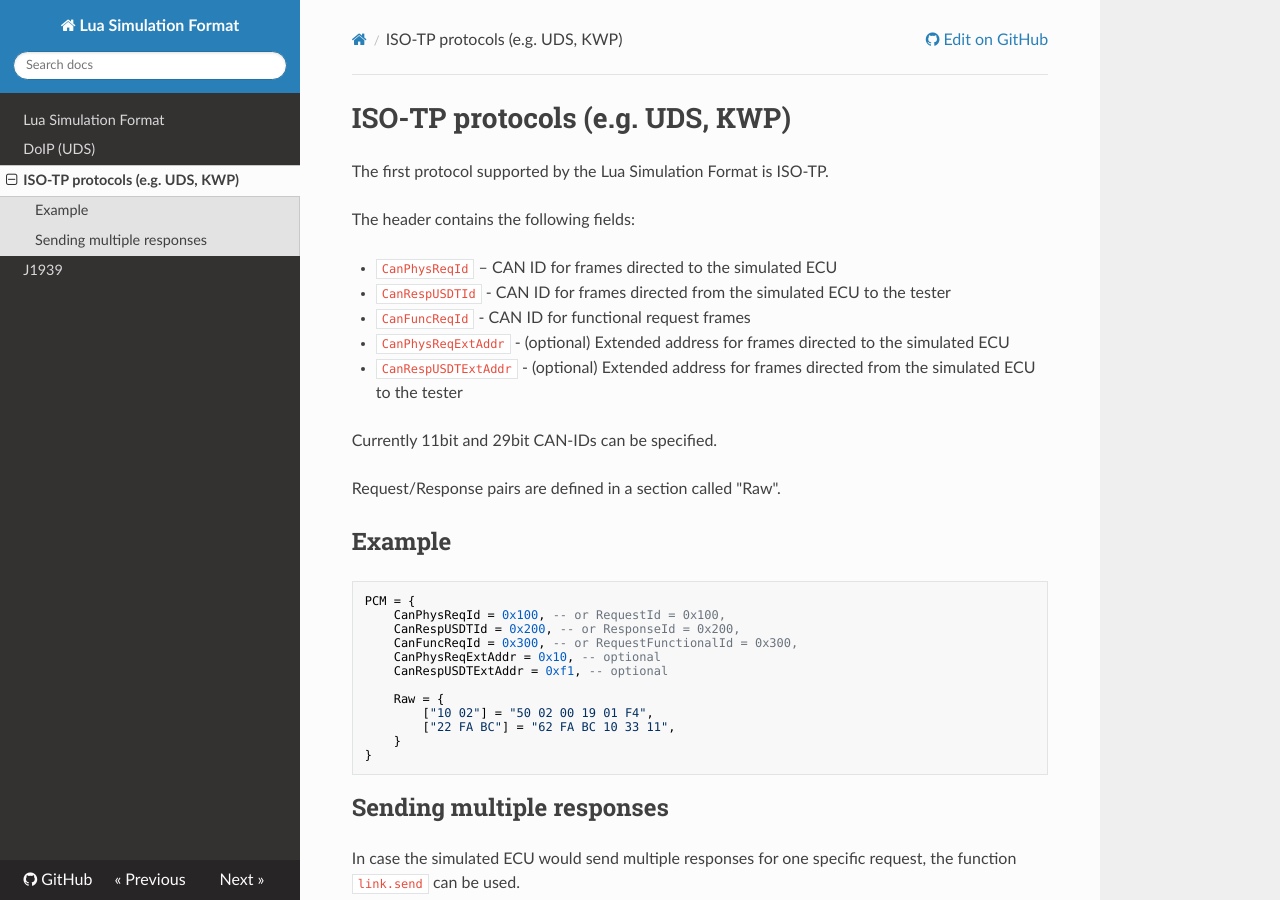
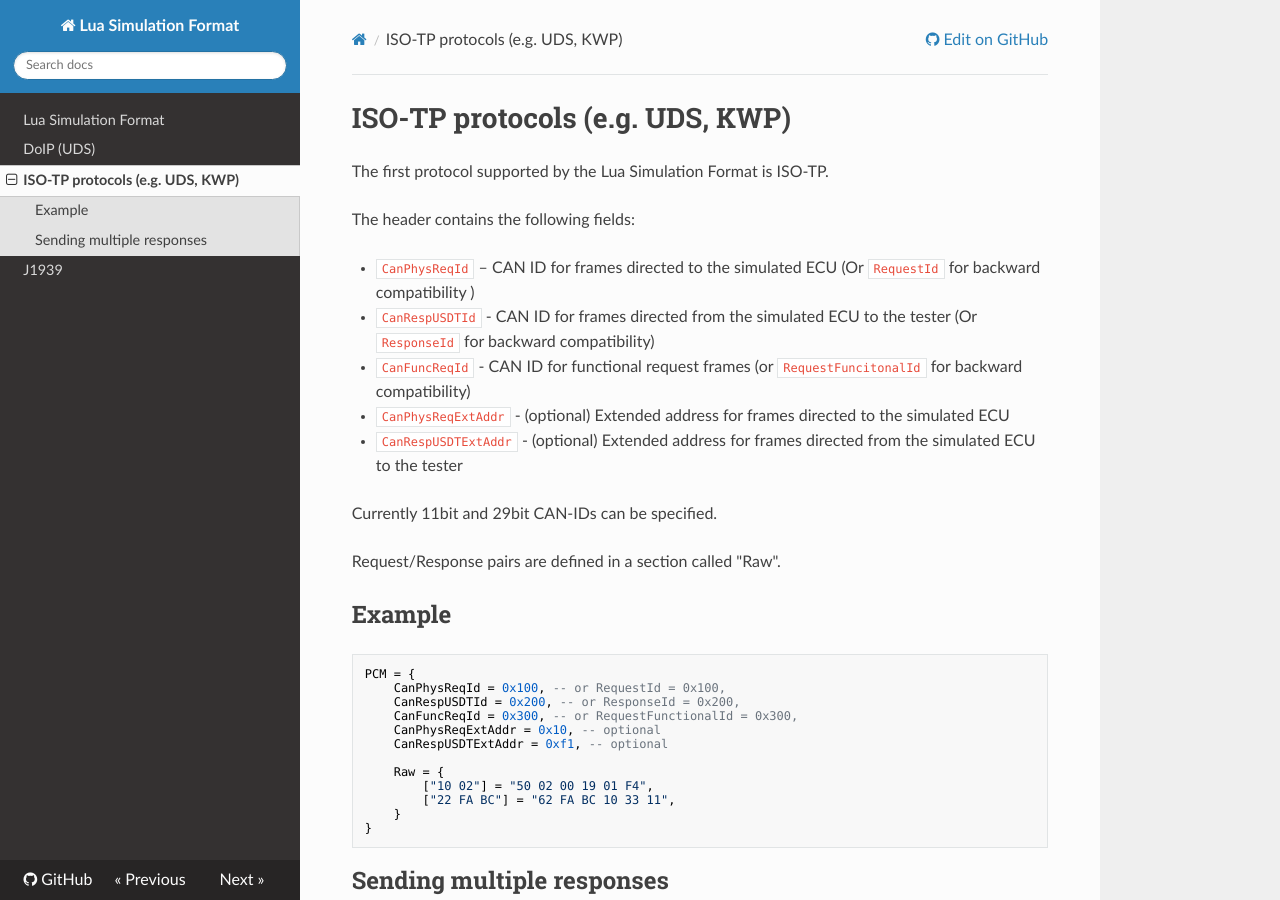
Before and after one commit to AVL-DiTEST-DiagDev/luasim-documentation, an MkDocs documentation site: the page built from docs/isotp.md, in a window 1280 px wide and 900 px high. Built offline with MkDocs 1.6.1, drawn with Linux system fonts in a browser that asks for light colours; nearby versions of some CDN libraries.

Commit message:
Add old parameter names for backward compatibility.

```diff
--- a/docs/isotp.md
+++ b/docs/isotp.md
@@ -3,9 +3,9 @@ The first protocol supported by the Lua Simulation Format is ISO-TP.
 
 The header contains the following fields:
 
-* `CanPhysReqId` – CAN ID for frames directed to the simulated ECU
-* `CanRespUSDTId` - CAN ID for frames directed from the simulated ECU to the tester
-* `CanFuncReqId` - CAN ID for functional request frames
+* `CanPhysReqId` – CAN ID for frames directed to the simulated ECU (Or `RequestId` for backward compatibility )
+* `CanRespUSDTId` - CAN ID for frames directed from the simulated ECU to the tester (Or `ResponseId` for backward compatibility)
+* `CanFuncReqId` - CAN ID for functional request frames (or `RequestFuncitonalId` for backward compatibility)
 * `CanPhysReqExtAddr` - (optional) Extended address for frames directed to the simulated ECU
 * `CanRespUSDTExtAddr` - (optional) Extended address for frames directed from the simulated ECU to the tester
 
```
